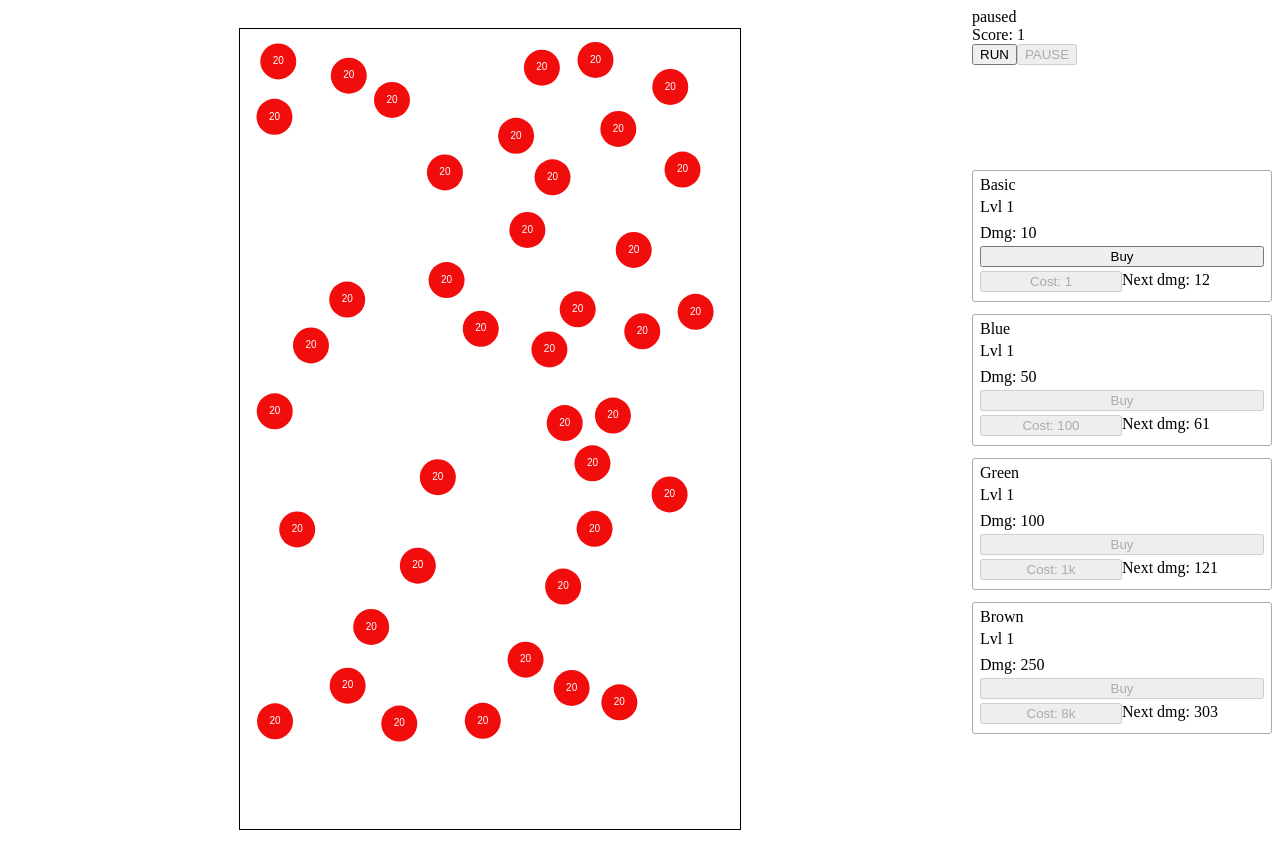
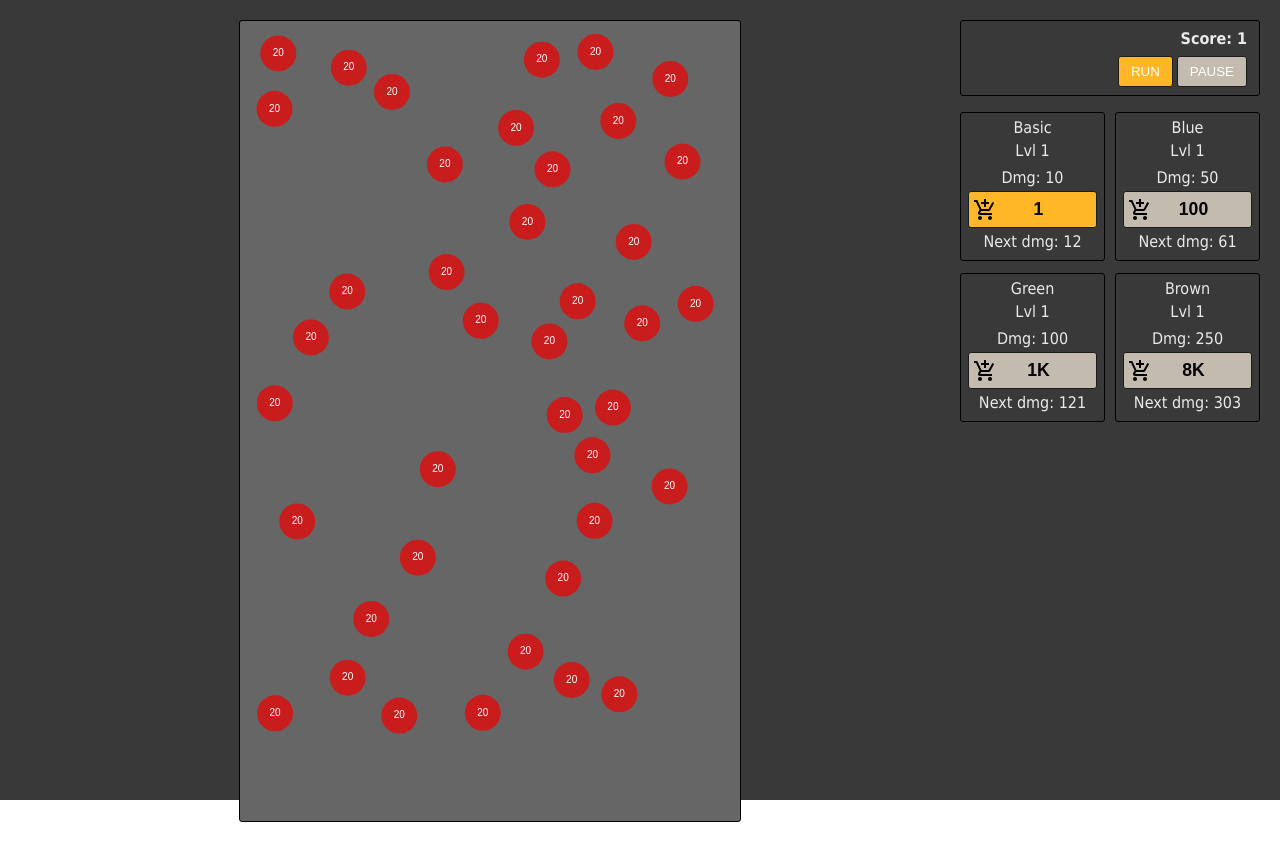
Before and after one commit to ksenkso/angular-idle-balls, an Angular app: page / in a window 1280 px wide. After the commit the page ends 822 px from the top, so only its background shows below. Built offline with nearby package versions, Linux system fonts and the light colour scheme.

Commit message:
new styles, now looks dark

```diff
--- a/src/app/EnemyBall.ts
+++ b/src/app/EnemyBall.ts
@@ -14,7 +14,7 @@ export default class EnemyBall {
   private fill: string;
   private readonly onDestroy: (ball: EnemyBall) => void;
   private readonly initialPoints: number;
-  constructor({pos, points, onDestroy, fill = 'hsl(0, 90%, 50%)', initialPoints}: EnemyBallConfig) {
+  constructor({pos, points, onDestroy, fill = 'hsl(0, 75%, 45%)', initialPoints}: EnemyBallConfig) {
     this.pos = new Vector(pos.x, pos.y);
     this.fill = fill;
     this.points = points;
@@ -49,6 +49,6 @@ export default class EnemyBall {
   }
 
   private calculateColor(): void {
-    this.fill = `hsl(${(this.initialPoints - this.points) / this.initialPoints * 180}, 90%, 50%)`;
+    this.fill = `hsl(${(this.initialPoints - this.points) / this.initialPoints * 180}, 75%, 45%)`;
   }
 }
--- a/src/app/app.component.css
+++ b/src/app/app.component.css
@@ -1,7 +1,10 @@
 app-root {
   width: 100%;
   display: grid;
-  grid-template-rows: 150px 1fr;
+  grid-template-rows: 80px 1fr;
   grid-template-columns: 1fr 300px;
   grid-template-areas: "canvas stats" "canvas shop";
+  padding: 20px;
+  background-color: #393939;
+  height: 100%;
 }
--- a/src/app/controls/controls.component.css
+++ b/src/app/controls/controls.component.css
@@ -1,3 +1,30 @@
 :host {
   grid-area: stats;
+  color: #eaeaea;
 }
+.controls {
+  text-align: right;
+  padding: 8px 12px;
+  border: 1px solid black;
+  border-radius: 3px;
+
+}
+.controls__score {
+  text-align: right;
+  font-weight: bold;
+  margin-bottom: 8px;
+}
+.controls__button {
+  padding: 7px 12px 7px 12px;
+  margin-left: 4px;
+  display: inline-block;
+  color: white;
+  transition: box-shadow .2s ease-in-out;
+}
+.controls__button:hover, .controls__button:active {
+  box-shadow: 0 2px 5px 0 rgba(0, 0, 0, .13);
+}
+.controls__button:disabled {
+  cursor: not-allowed;
+
+}
--- a/src/app/controls/controls.component.html
+++ b/src/app/controls/controls.component.html
@@ -1,7 +1,6 @@
 <div class="controls">
-  <div>{{isPaused ? 'paused' : 'playing'}}</div>
-  <div>Score: {{score | formatPoints}}</div>
-  <button [disabled]="!isPaused" (click)="run()">RUN</button>
+  <div class="controls__score">Score: {{score | formatPoints}}</div>
+  <button class="button controls__button" [disabled]="!isPaused" (click)="run()">RUN</button>
 <!--  <button [disabled]="isPaused" (click)="addBall()">ADD</button>-->
-  <button [disabled]="isPaused" (click)="pause()">PAUSE</button>
+  <button class="button controls__button" [disabled]="isPaused" (click)="pause()">PAUSE</button>
 </div>
--- a/src/app/playground/playground.component.css
+++ b/src/app/playground/playground.component.css
@@ -1,7 +1,9 @@
 canvas {
-  margin: 20px auto;
+  margin: 0 auto;
   display: block;
   border: 1px solid black;
+  background-color: #666666;
+  border-radius: 3px;
 }
 
 :host {
--- a/src/app/shop/shop.component.css
+++ b/src/app/shop/shop.component.css
@@ -3,14 +3,42 @@
 }
 .shop {
   padding-top: 12px;
+  display: flex;
+  flex-wrap: wrap;
 }
 .shop__ball {
-  border: 1px solid #aaa;
+  color: #eaeaea;
+  border: 1px solid black;
   border-radius: 3px;
   margin-bottom: 12px;
   padding: 5px 7px;
   display: flex;
   flex-direction: column;
+  justify-content: center;
+  align-items: center;
+  max-width: 145px;
+  width: 100%;
+}
+
+.shop__ball:nth-child(odd) {
+  margin-right: 10px;
+}
+.shop__ball:last-child {
+  margin-right: 0;
+}
+
+.ball__button {
+  font-size: 1.1em;
+  font-weight: bold;
+  padding: 7px 12px 7px 24px;
+  background-image: url(../../assets/buy.svg);
+  background-position: 4px 50%;
+  background-repeat: no-repeat;
+  width: 100%;
+}
+
+.ball__button_upgrade {
+  background-image: url(../../assets/upgrade.svg);
 }
 
 .shop__ball > * {
@@ -23,7 +51,3 @@
 .ball__upgrade > * {
   flex: 1 1 50%;
 }
-
-.shop__ball:last-child {
-  margin-bottom: 0;
-}
--- a/src/app/shop/shop.component.html
+++ b/src/app/shop/shop.component.html
@@ -6,14 +6,15 @@
       <!--      <img src="/assets/balls/{{ballType.type}}" alt="{{ballType.name}} ball's image">-->
     </div>
     <div class="ball__current-damage">Dmg: {{ballType.damage.value$.value | formatPoints}}</div>
-    <button class="ball__buy"
+    <button class="button ball__button"
+            *ngIf="!ballType.bought"
             [disabled]="ballType.bought || playgroundService.score$.value < ballType.cost.value$.value"
-            (click)="buy(ballType.type)">Buy
+            (click)="buy(ballType.type)">{{ballType.cost.value$.value | formatPoints}}
     </button>
-    <div class="ball__upgrade">
-      <button [disabled]="!ballType.bought || playgroundService.score$.value < ballType.cost.value$.value"
-              (click)="upgrade(ballType.type)" class="ball__button_upgrade">Cost: {{ballType.cost.value$.value | formatPoints}}</button>
-      <div class="ball__next-damage">Next dmg: {{ballType.damage.next | formatPoints}}</div>
-    </div>
+    <button *ngIf="ballType.bought"
+            [disabled]="!ballType.bought || playgroundService.score$.value < ballType.cost.value$.value"
+            (click)="upgrade(ballType.type)" class="button ball__button ball__button_upgrade">
+      {{ballType.cost.value$.value | formatPoints}}</button>
+    <div class="ball__next-damage">Next dmg: {{ballType.damage.next | formatPoints}}</div>
   </div>
 </div>
--- a/src/app/utils.ts
+++ b/src/app/utils.ts
@@ -1,4 +1,7 @@
 export function formatPoints(points: number): string {
+  if (points === 0) {
+    return '0';
+  }
   const letters = ['', 'k', 'M', 'G', 'T', 'P', 'E'];
   const power = Math.floor(Math.log10(points));
   let letter: string;
--- a/src/styles.css
+++ b/src/styles.css
@@ -1 +1,26 @@
-/* You can add global styles to this file, and also import other style files */
+html, body {
+  margin: 0;
+  padding: 0;
+  height: 100%;
+  font-family: Tahoma, Arial, sans-serif;
+}
+* {
+  box-sizing: border-box;
+}
+.button {
+  border: 1px solid #1c1c1c;
+  border-radius: 3px;
+  text-transform: uppercase;
+  color: #000;
+  background-color: #ffb728;
+  cursor: pointer;
+}
+.button:disabled {
+  /*color: #b2b2b2;*/
+  /*background-color: #ffdd9e;*/
+  cursor: not-allowed;
+  filter: grayscale(90%);
+}
+.button:active {
+  outline: 2px solid black;
+}
```
Also changed, not shown: src/assets/buy.svg (added), src/assets/upgrade.svg (added).
